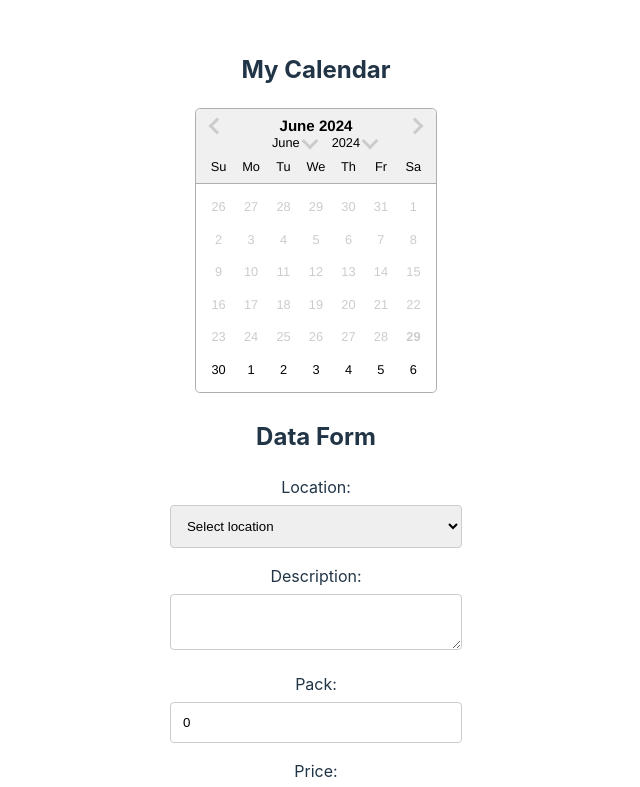
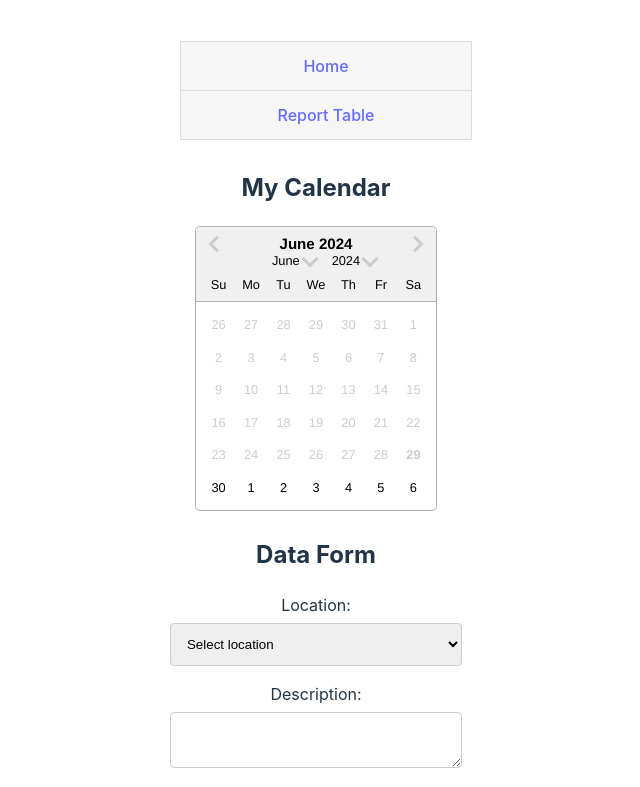
Before and after one commit to Allynesta/myplanner, a React (Vite) app: page / in a window 1280 px wide. Shown: the top 787 px of the page, without its empty margins (324-964 px from the left). Built offline with nearby package versions, Linux system fonts and the light colour scheme.

Commit message:
add nav bar to navigate

```diff
--- a/src/App.tsx
+++ b/src/App.tsx
@@ -1,11 +1,21 @@
 import "./App.css";
-import { BrowserRouter as Router, Route, Routes } from "react-router-dom";
+import { BrowserRouter as Router, Route, Routes, Link } from "react-router-dom";
 import PlannerPage from "./pages/PlannerPage";
 import ReportPage from "./pages/ReportPage";
 
 function App() {
 	return (
 		<Router>
+			<nav>
+				<ul>
+					<li>
+						<Link to="/">Home</Link>
+					</li>
+					<li>
+						<Link to="/Report-Table">Report Table</Link>
+					</li>
+				</ul>
+			</nav>
 			<Routes>
 				<Route path="/" element={<PlannerPage />} />
 				<Route path="/Report-Table" element={<ReportPage />} />
```
